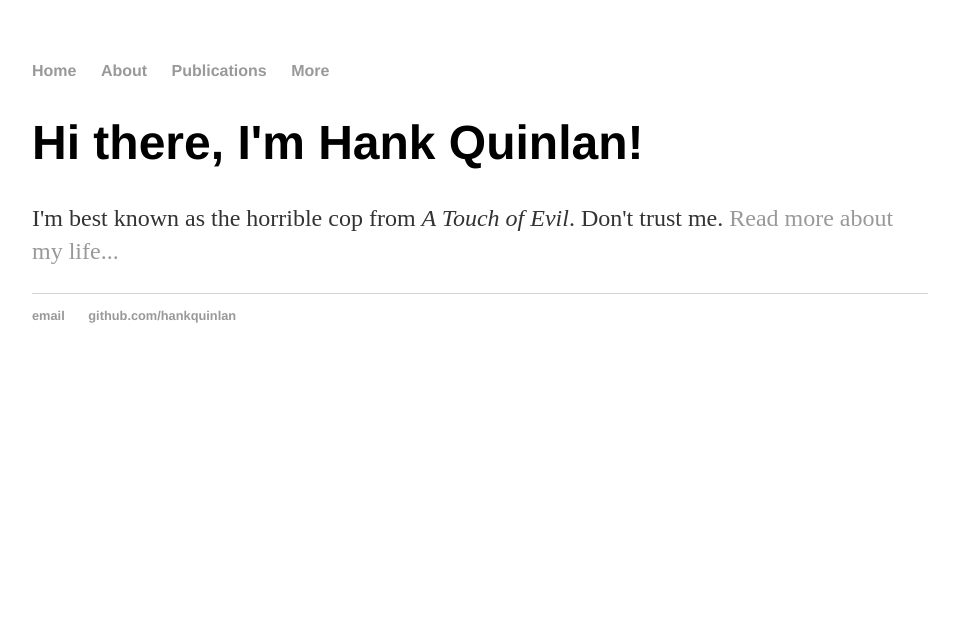
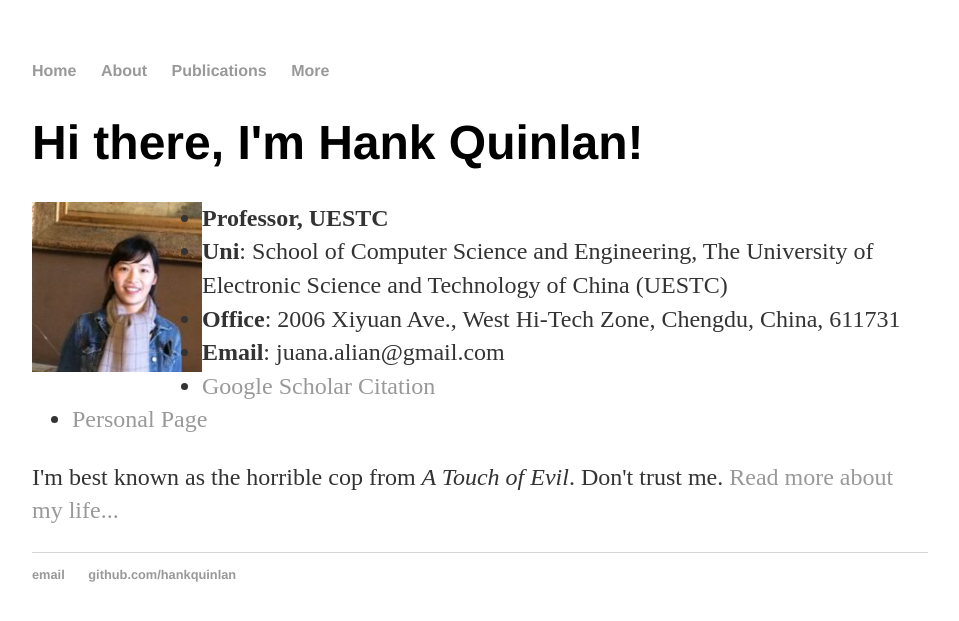
Before and after one commit to lianliGao/lianligao.github.io, a Jekyll site: the page built from index.html, in a window 1280 px wide. Shown: the top 621 px of the page, without its empty margins (160-1119 px from the left). Built offline with Jekyll 4.4.1, drawn with Linux system fonts in a browser that asks for light colours.

Commit message:
Update index.html

```diff
--- a/index.html
+++ b/index.html
@@ -5,5 +5,15 @@
 
 		<div class="blurb">
 			<h1>Hi there, I'm Hank Quinlan!</h1>
+			<p><img src="1.png" alt="photo" style="width:170px;height:170px;float:left">
+				<ul class="contacts">
+					<li> <b>Professor, UESTC </b></li>
+					<li><b> Uni</b>: School of Computer Science and Engineering, The University of Electronic Science and Technology of China (UESTC)</li>
+					<li><b> Office</b>: 2006 Xiyuan Ave., West Hi-Tech Zone, Chengdu, China, 611731 </li>
+					<li> <b>Email</b>: juana.alian@gmail.com </li>
+					<li><a href="https://scholar.google.com/citations?user=zsm2dpYAAAAJ&hl=en">Google Scholar Citation</a></li>
+					<li font color="#0000ff"><a href="https://lianligao.github.io/" >Personal Page</a></li>
+				</ul>
+			</p>
 			<p>I'm best known as the horrible cop from <em>A Touch of Evil</em>. Don't trust me. <a href="/about">Read more about my life...</a></p>
 		</div>
```
